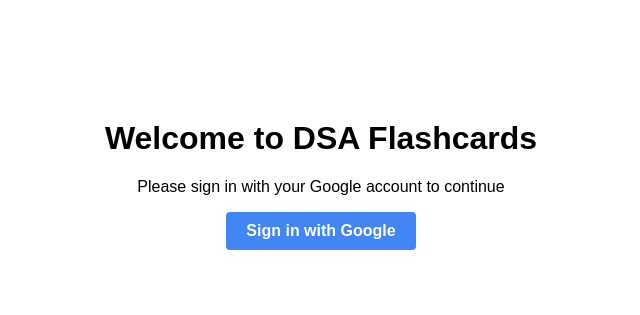
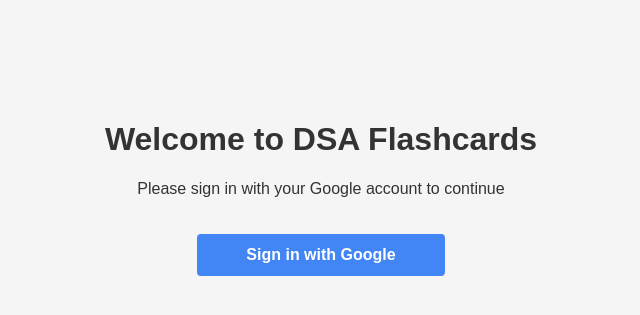
Before and after one commit to acidentlgenius/DSA_flashcards, a Flask app: page / in a window 1280 px wide. Shown: the top 315 px of the page, without its empty margins (319-959 px from the left). Run offline with Flask 3, Linux system fonts and the light colour scheme.

Commit message:
Implement OAuth token refresh mechanism and enhance login functionality

```diff
--- a/app.py
+++ b/app.py
@@ -10,6 +10,7 @@ from flask_session import Session  # Add this import
 import functools
 from utils.session_utils import clear_invalid_sessions
 from utils.db_utils import handle_db_errors, test_connection
+from utils.oauth_utils import login_required_with_refresh  # Import the new utility
 import urllib.parse
 
 app = Flask(__name__)
@@ -61,7 +62,10 @@ blueprint = make_google_blueprint(
         "https://www.googleapis.com/auth/userinfo.email",
         "https://www.googleapis.com/auth/userinfo.profile"
     ],
-    redirect_to="authorized_callback"  # This is key - redirect to our handler after OAuth
+    redirect_to="authorized_callback",  # This is key - redirect to our handler after OAuth
+    # Add offline access to get refresh token
+    offline=True,
+    reprompt_consent=True
 )
 app.register_blueprint(blueprint, url_prefix="/login")
 
@@ -118,14 +122,7 @@ def delete_file(file_path):
         return False
 
 # Login required decorator
-def login_required(f):
-    @functools.wraps(f)
-    def decorated_function(*args, **kwargs):
-        if not google.authorized:
-            logger.debug("User not authorized, redirecting to login")
-            return redirect(url_for('login'))
-        return f(*args, **kwargs)
-    return decorated_function
+login_required = login_required_with_refresh(blueprint=google)
 
 # Homepage route
 @app.route('/')
@@ -154,6 +151,9 @@ def authorized_callback():
     resp = google.get("/oauth2/v2/userinfo")
     if resp.ok:
         user_info = resp.json()
+        # Extract user's name for greeting
+        user_name = user_info.get('name') or user_info.get('given_name', 'User')
+        flash(f"Welcome, {user_name}! You've successfully logged in.", "success")
         # Store in db if needed...
         return redirect(url_for('dashboard'))
     else:
@@ -168,9 +168,13 @@ def dashboard():
     logger.debug(f"Dashboard route - authorized: {google.authorized}")
     topics = Topic.query.all()
 
-    # Get user info
-    resp = google.get("/oauth2/v2/userinfo")
-    user_info = resp.json() if resp.ok else None
+    try:
+        # Get user info
+        resp = google.get("/oauth2/v2/userinfo")
+        user_info = resp.json() if resp.ok else None
+    except Exception as e:
+        logger.error(f"Error getting user info: {str(e)}")
+        user_info = None
 
     return render_template('index.html', topics=topics, user_info=user_info)
 
--- a/static/style.css
+++ b/static/style.css
@@ -4,6 +4,9 @@ body {
     font-family: Arial, sans-serif;
     background-color: #f5f5f5;
     color: #333;
+    max-width: 100%;
+    margin: 0 auto;
+    box-sizing: border-box;
 }
 .container {
     width: 90%;
@@ -420,3 +423,53 @@ form {
     display: inline;
     margin: 0;
 }
+
+/* Login Styles */
+.login-container {
+    text-align: center;
+    margin-top: 10vh;
+    width: 90%;
+    max-width: 500px;
+    padding: 20px;
+    margin-left: auto;
+    margin-right: auto;
+}
+
+.login-button {
+    display: inline-block;
+    background-color: #4285F4;
+    color: white;
+    padding: 12px 24px;
+    text-decoration: none;
+    border-radius: 4px;
+    font-weight: bold;
+    margin-top: 20px;
+    width: auto;
+    min-width: 200px;
+    max-width: 100%;
+}
+
+.login-button:hover {
+    background-color: #3367D6;
+}
+
+h1 {
+    font-size: 2rem;
+}
+
+@media (max-width: 480px) {
+    .login-container {
+        margin-top: 5vh;
+        width: 100%;
+        padding: 10px;
+    }
+
+    h1 {
+        font-size: 1.5rem;
+    }
+
+    .login-button {
+        padding: 10px 20px;
+        width: 80%;
+    }
+}
--- a/templates/login.html
+++ b/templates/login.html
@@ -2,30 +2,8 @@
 <html>
   <head>
     <title>DSA Flashcards - Login</title>
-    <style>
-      body {
-        font-family: Arial, sans-serif;
-        max-width: 800px;
-        margin: 0 auto;
-        padding: 20px;
-      }
-      .login-container {
-        text-align: center;
-        margin-top: 100px;
-      }
-      .login-button {
-        display: inline-block;
-        background-color: #4285F4;
-        color: white;
-        padding: 10px 20px;
-        text-decoration: none;
-        border-radius: 4px;
-        font-weight: bold;
-      }
-      .login-button:hover {
-        background-color: #3367D6;
-      }
-    </style>
+    <meta name="viewport" content="width=device-width, initial-scale=1.0">
+    <link rel="stylesheet" href="{{ url_for('static', filename='style.css') }}">
   </head>
   <body>
     <div class="login-container">
```
Also changed, not shown: templates/base.html (+14 -0 lines), utils/oauth_utils.py (added, +54 -0 lines), static/css/style.css (deleted).
